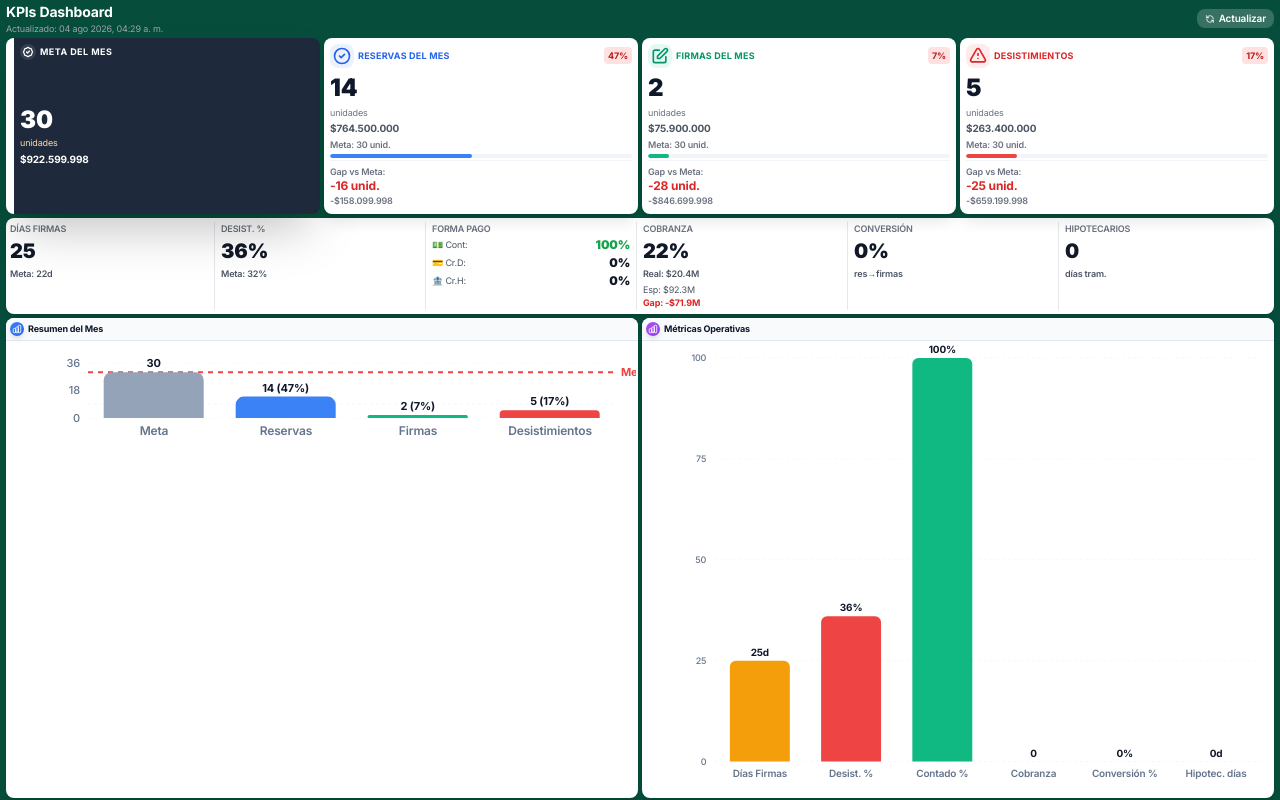
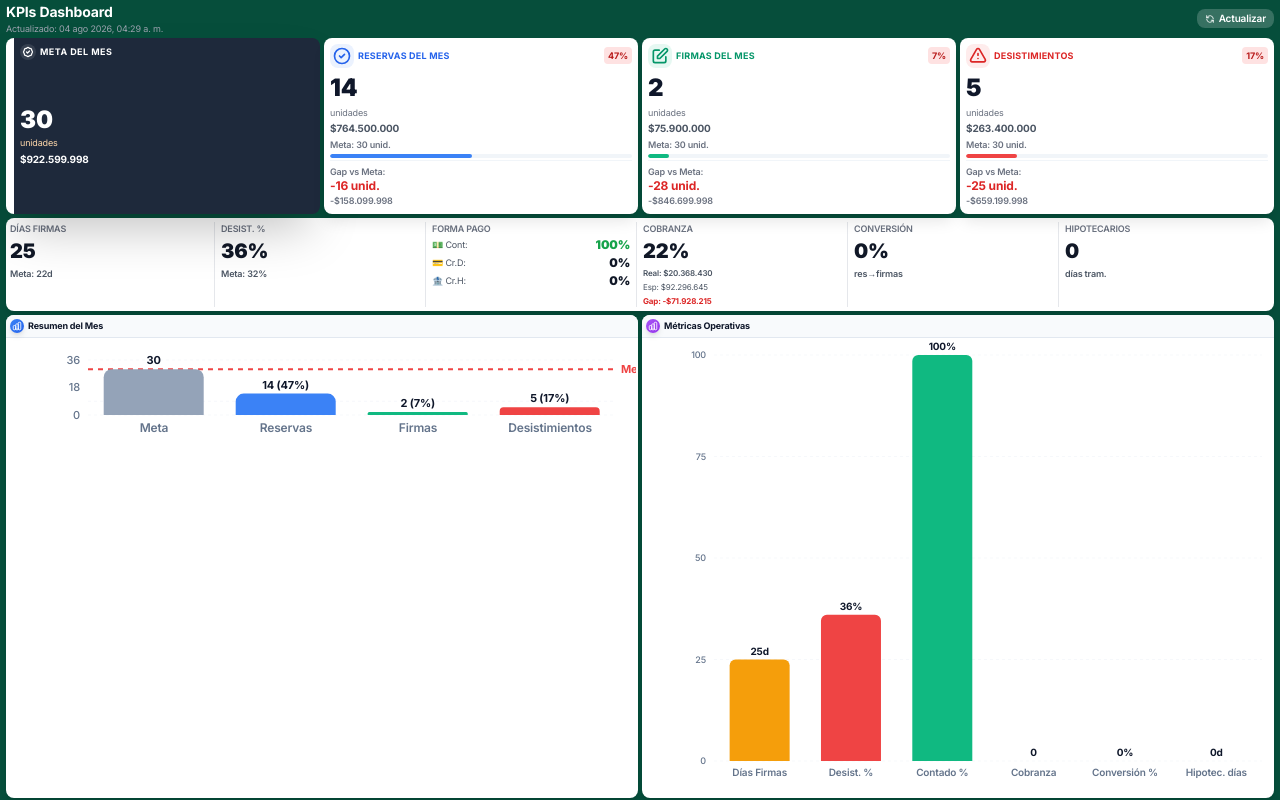
Before and after one commit to hernanazocar/indicadores-kpis, a Next.js app: page /demo in a window 1280 px wide. Built offline with nearby package versions, Linux system fonts and the light colour scheme.

Commit message:
fix: mostrar montos completos en card cobranza

```diff
--- a/app/demo/page.tsx
+++ b/app/demo/page.tsx
@@ -152,10 +152,10 @@ export default function DemoPage() {
             <div className="border-r border-gray-200 pr-1.5">
               <div className="text-[9px] text-gray-500 uppercase mb-0.5 font-semibold">Cobranza</div>
               <div className="text-xl font-black text-gray-900 mb-0.5">{Math.round((kpiData.cobradoRealCLP / kpiData.cobranzaEsperadaCLP) * 100)}%</div>
-              <div className="text-[9px] text-gray-600 font-semibold mb-0.5">Real: ${(kpiData.cobradoRealCLP / 1000000).toFixed(1)}M</div>
-              <div className="text-[9px] text-gray-600">Esp: ${(kpiData.cobranzaEsperadaCLP / 1000000).toFixed(1)}M</div>
-              <div className={`text-[9px] font-bold ${kpiData.cobradoRealCLP >= kpiData.cobranzaEsperadaCLP ? 'text-green-600' : 'text-red-600'}`}>
-                Gap: -${((kpiData.cobranzaEsperadaCLP - kpiData.cobradoRealCLP) / 1000000).toFixed(1)}M
+              <div className="text-[8px] text-gray-600 font-semibold mb-0.5">Real: ${kpiData.cobradoRealCLP.toLocaleString('es-CL')}</div>
+              <div className="text-[8px] text-gray-600 mb-0.5">Esp: ${kpiData.cobranzaEsperadaCLP.toLocaleString('es-CL')}</div>
+              <div className={`text-[8px] font-bold ${kpiData.cobradoRealCLP >= kpiData.cobranzaEsperadaCLP ? 'text-green-600' : 'text-red-600'}`}>
+                Gap: -${(kpiData.cobranzaEsperadaCLP - kpiData.cobradoRealCLP).toLocaleString('es-CL')}
               </div>
             </div>
 
```
